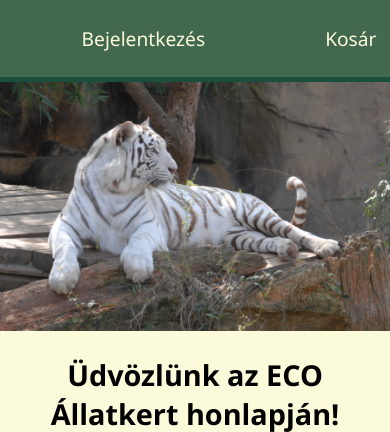
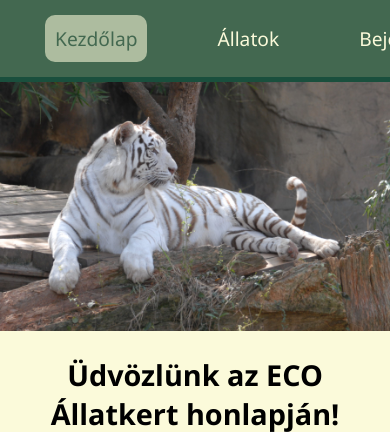
Before and after one commit to 30jackv/webproject, a PHP site: page / in a window 390 px wide. Shown: the top 432 px of the page. Run offline with PHP 8.4, Linux system fonts and the light colour scheme.

Commit message:
nav menű nem működött mobil alatt + main margin átrakása index.css-be

```diff
--- a/css/index.css
+++ b/css/index.css
@@ -5,6 +5,7 @@
 }
 
 #main-index {
+  margin-top: 70px;
   height: 100%;
   display: flex;
   align-items: center;
--- a/css/stylesheet.css
+++ b/css/stylesheet.css
@@ -1,16 +1,15 @@
+/* body */
 nav { /* navon belüli szövegek rendezése szerint */
   background-color: #436850;
   padding: 15px;
   border-bottom:  5px solid #1a4f3d;
   top: 0;
   display: flex;
+  justify-content: space-between;
   align-items: center;
-  justify-content: center;
-  gap: 100px;
   position: fixed;
   width: 100%;
   overflow: auto;
-
 }
 /* body */
 
@@ -25,17 +24,14 @@ body {
 h1 {
   text-align: center;
 }
-main {
-  margin-top: 70px;
-}
 /* body */
 
 /* nav menu */
-
 nav a {
   color: #FBFADA; /* betűszín */
   text-decoration: none; /* el vegye az aláhúzást */
   padding: 10px; /* több hely belülről */
+  margin: 0 30px;
   border-radius: 10px;
 }
 
--- a/kosar.html
+++ b/kosar.html
@@ -23,8 +23,6 @@
     <a class="active">Kosár</a>
     <a href="profil.html">Profil</a>
     <a href="admin.html">Admin</a>
-
-
 </nav>
 
 <form id="kosar" method="POST" autocomplete="off">
```
